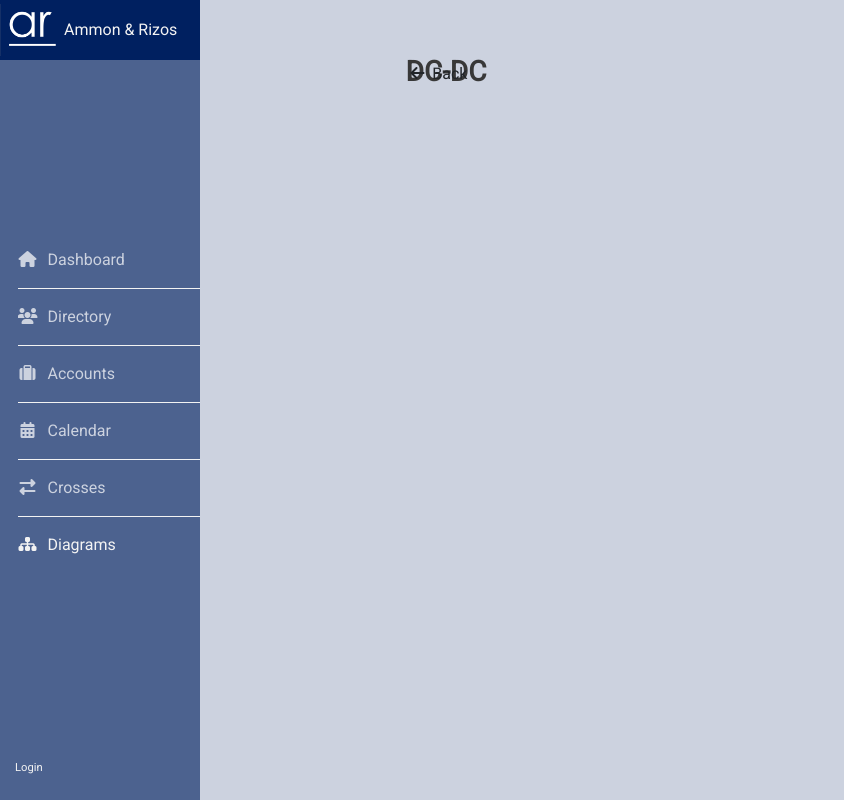
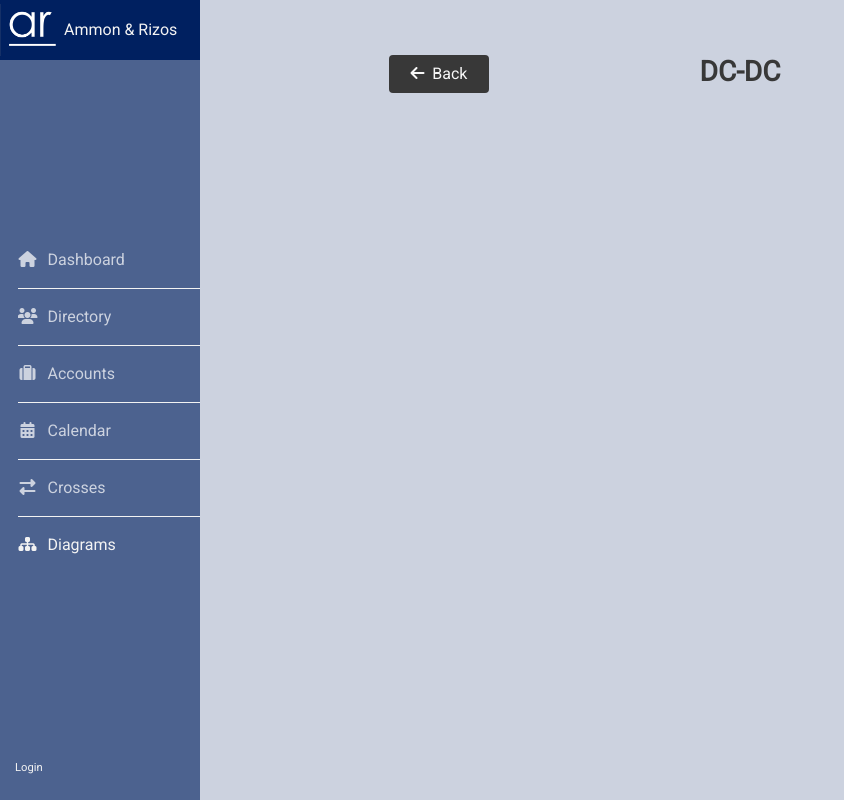
Before and after one commit to mdAmmon/AmmonRizosSite, a React (Create React App) app: page /diagrams/DC-DC in a window 1280 px wide. Shown: the whole page, without its empty margins (0-844 px from the left). Built offline with nearby package versions, Linux system fonts and the light colour scheme.

Commit message:
Added style to buttons

```diff
--- a/src/styles/crosses.css
+++ b/src/styles/crosses.css
@@ -43,20 +43,8 @@ tbody tr {
     border-bottom: 1px solid rgba(87, 85, 85, 0.25);
 }
 
-
-.btn-AR,
-.btn-AR:hover {
-    background-color: #4c628f !important;
-    color: white !important;
-}
-
 #insertCrossBtn{
     margin-left: 5%;
-}
-
-.btn-AR:hover {
-    margin-top: 1px;
-    margin-bottom: -1px;
 }
 
 #insertCrossModal, #manageCrossModal{
--- a/src/styles/diagrams.css
+++ b/src/styles/diagrams.css
@@ -1,4 +1,5 @@
 h1 {
+    margin: 0 auto;
     margin-top: 5%;
     text-align: center;
     height: fit-content;
--- a/src/styles/index.css
+++ b/src/styles/index.css
@@ -53,7 +53,22 @@ p {
   border: 1px solid red !important;
 }
 
+.btn-AR,
+.btn-AR:hover {
+    background-color: #4c628f !important;
+    color: white !important;
+}
 
+.btn-AR:hover, .btn-ar-2:hover {
+    margin-top: 1px;
+    margin-bottom: -1px;
+}
+
+.btn-ar-2 {
+  background-color: #383838 !important;
+  color: #f8f8f8 !important;
+
+}
 /* Content */
 
 #content {
```
